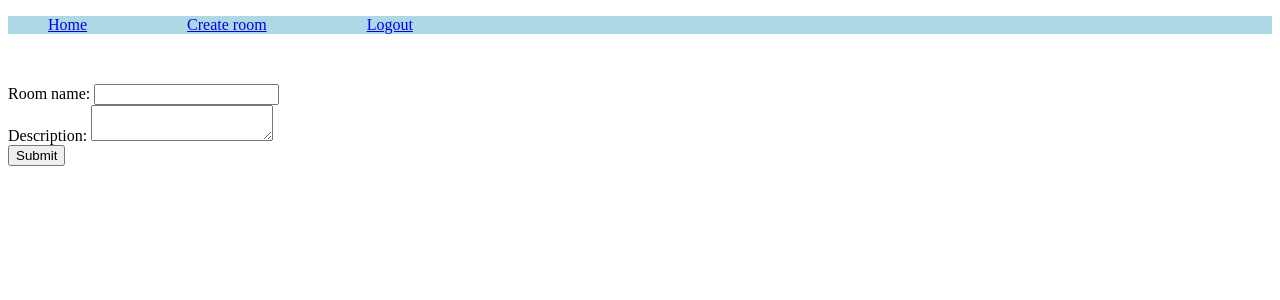
After one commit to hmzq-404/flask-live-chat, a Flask app: page /create-room in a window 1280 px wide. The commit adds this page. Shown: the top 300 px of the page. Run offline with Flask 2, Linux system fonts and the light colour scheme; the visitor is signed in with stand-in values (Sample User, id 1).

Commit message:
Reset migrations, User can now create rooms, and renamed workdir to project. (Also ran black formatter)

```diff
--- a/app.py
+++ b/app.py
@@ -1,4 +1,4 @@
-from flask_live_chat import create_app
+from project import create_app
 
 
 if __name__ == "__main__":
--- a/flask_live_chat/__init__.py
+++ b/project/__init__.py
@@ -17,7 +17,7 @@ def create_app():
     app = Flask(__name__)
     app.config.update(
         SECRET_KEY=os.getenv("SECRET_KEY"),
-        SQLALCHEMY_DATABASE_URI="sqlite:///database.db"
+        SQLALCHEMY_DATABASE_URI="sqlite:///database.db",
     )
 
     from .views import views_blueprint
--- /dev/null
+++ b/project/field_constraints.py
@@ -0,0 +1,14 @@
+field_constraints = {
+    "User": {
+        "username": {"min": 3, "max": 16},
+        "password": {"min": 8, "max": 16},
+        "password_hash": {"max": 256},
+    },
+    "Message": {"body": {"min": 1, "max": 1024}},
+    "Room": {"name": {"min": 3, "max": 64}, "description": {"min": 0, "max": 4096}},
+}
+
+
+user_constraints = field_constraints["User"]
+message_constraints = field_constraints["Message"]
+room_constraints = field_constraints["Room"]
--- a/flask_live_chat/forms.py
+++ b/project/forms.py
@@ -1,5 +1,5 @@
 from flask_wtf import FlaskForm
-from wtforms import StringField, PasswordField, SubmitField, validators
+from wtforms import StringField, TextAreaField, PasswordField, SubmitField, validators
 from .field_constraints import user_constraints, message_constraints, room_constraints
 
 
@@ -29,11 +29,12 @@ class RegistrationForm(FlaskForm):
                 min=user_constraints["password"]["min"],
                 max=user_constraints["password"]["max"],
             ),
-            validators.EqualTo("password", message="Password confirmation must match password.")
+            validators.EqualTo(
+                "password", message="Password confirmation must match password."
+            ),
         ],
     )
     submit = SubmitField("Submit")
-
 
 
 class LoginForm(FlaskForm):
@@ -56,3 +57,25 @@ class LoginForm(FlaskForm):
         ],
     )
     submit = SubmitField("Submit")
+
+
+class CreateRoomForm(FlaskForm):
+    name = StringField(
+        "Room name",
+        [
+            validators.Length(
+                min=room_constraints["name"]["min"],
+                max=room_constraints["name"]["max"],
+            )
+        ],
+    )
+    description = TextAreaField(
+        "Description",
+        [
+            validators.Length(
+                min=room_constraints["description"]["min"],
+                max=room_constraints["description"]["max"],
+            )
+        ],
+    )
+    submit = SubmitField("Submit")
--- a/flask_live_chat/templates/base.html
+++ b/project/templates/base.html
@@ -26,9 +26,14 @@
     <nav>
         <ul class="flex-container">
             <li><a href="{{ url_for('views.home') }}">Home</a></li>
-            <li><a href="{{ url_for('auth.register') }}">Register</a></li>
-            <li><a href="{{ url_for('auth.login') }}">Login</a></li>
-            <li><a href="{{ url_for('auth.logout') }}">Logout</a></li>
+            {% if current_user.is_authenticated %}
+                <li><a href="{{ url_for('views.create_room') }}">Create room</a></li>
+                <li><a href="{{ url_for('auth.logout') }}">Logout</a></li>
+            {% else %}
+                <li><a href="{{ url_for('auth.register') }}">Register</a></li>
+                <li><a href="{{ url_for('auth.login') }}">Login</a></li>
+            {% endif %}
+
         </ul>
     </nav>
 
--- /dev/null
+++ b/project/templates/create_room.html
@@ -0,0 +1,23 @@
+{% extends "base.html" %}
+
+{% block title %}Create Room{% endblock %}
+
+{% block content %}
+
+<form method="POST" onkeydown="return event.key != 'Enter';">
+    {{ form.csrf_token }}
+
+    <div>{{ form.name.label }}: {{ form.name() }}</div>
+    {% if form.name.errors %}
+        <ul class="errors">{% for error in form.name.errors %}<li>{{ error }}</li>{% endfor %}</ul>
+    {% endif %}
+
+    <div>{{ form.description.label }}: {{ form.description() }}</div>
+    {% if form.description.errors %}
+        <ul class="errors">{% for error in form.description.errors %}<li>{{ error }}</li>{% endfor %}</ul>
+    {% endif %}
+
+    <div>{{ form.submit() }}</div>
+</form>
+
+{% endblock %}
--- a/flask_live_chat/templates/login.html
+++ b/project/templates/login.html
@@ -4,7 +4,7 @@
 
 {% block content %}
 
-<form method="POST">
+<form method="POST" onkeydown="return event.key != 'Enter';">
     {{ form.csrf_token }}
 
     <div>{{ form.username.label }}: {{ form.username() }}</div>
--- a/flask_live_chat/templates/register.html
+++ b/project/templates/register.html
@@ -4,7 +4,7 @@
 
 {% block content %}
 
-<form method="POST">
+<form method="POST" onkeydown="return event.key != 'Enter';">
     {{ form.csrf_token }}
 
     <div>{{ form.username.label }}: {{ form.username() }}</div>
--- /dev/null
+++ b/project/views.py
@@ -0,0 +1,52 @@
+from flask import render_template, Blueprint, flash, redirect, url_for, request
+from flask_login import login_required
+from sqlalchemy import desc
+from .forms import CreateRoomForm
+from .models import Room
+from . import db
+
+
+views_blueprint = Blueprint("views", __name__)
+
+
+@views_blueprint.route("/")
+@login_required
+def home():
+    rooms = Room.query.all()
+    return render_template("home.html", rooms=rooms)
+
+
+@views_blueprint.route("/create-room", methods=["GET", "POST"])
+@login_required
+def create_room(name="", description=""):
+    # Prefill data
+    form = CreateRoomForm(
+        name=request.args.get("name"), description=request.args.get("description")
+    )
+
+    if form.validate_on_submit():
+        # If a room with that name already exists
+        if Room.query.filter_by(name=form.name.data).first():
+            flash("A room with this name already exists.")
+            return redirect(
+                url_for(
+                    "views.create_room",
+                    name=form.name.data,
+                    description=form.description.data,
+                )
+            )
+
+        new_room = Room()
+        form.populate_obj(new_room)
+        db.session.add(new_room)
+        db.session.commit()
+        flash("Room successfully created.")
+        return redirect(url_for("views.home"))
+
+    return render_template("create_room.html", form=form)
+
+
+@views_blueprint.route("/delete-room")
+@login_required
+def delete_room():
+    pass
```
Also changed, not shown: flask_live_chat/field_constraints.py (deleted, +0 -36 lines), flask_live_chat/views.py (deleted, +0 -11 lines), migrations/env.py (+10 -12 lines), migrations/versions/2e78bae6971f_initial_migration.py (deleted, +0 -61 lines), migrations/versions/3260c4609c3d_initial_migration.py (added, +80 -0 lines), project/auth.py (renamed from flask_live_chat/auth.py, +6 -2 lines), project/models.py (renamed from flask_live_chat/models.py, +15 -8 lines), project/templates/home.html (renamed from flask_live_chat/templates/home.html, +7 -0 lines), project/templates/room.html (renamed from flask_live_chat/templates/room.html).
